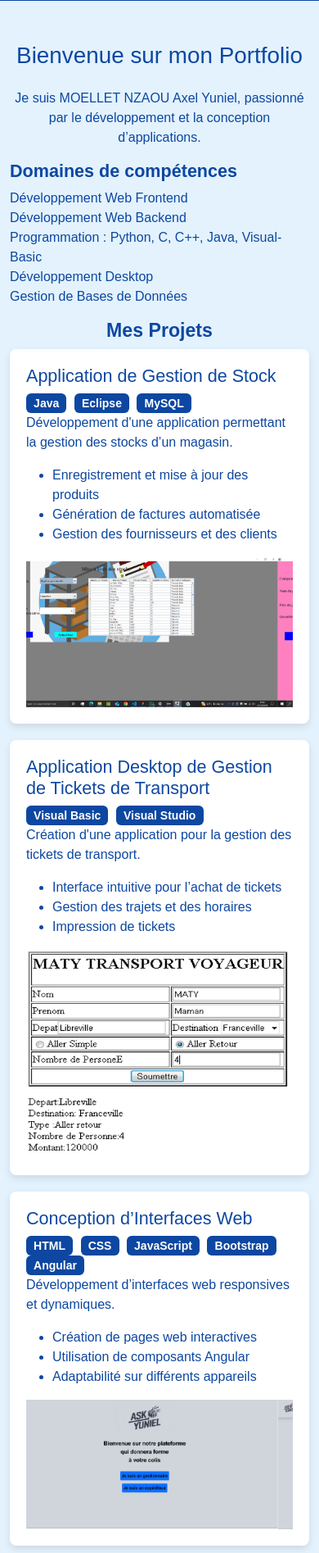
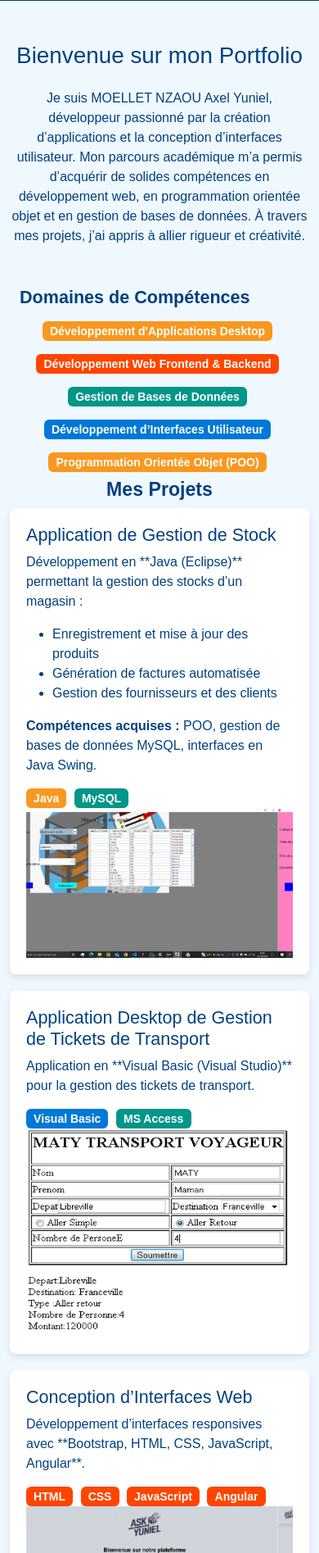
Before and after one commit to Yuniel241/Portfolio, a plain HTML site: page index.html in a window 390 px wide. Shown: the part 105-2000 px from the top of the page at 82% size. Drawn offline with nearby package versions, Linux system fonts and the light colour scheme.

Commit message:
Update index.html

```diff
--- a/index.html
+++ b/index.html
@@ -7,16 +7,20 @@
     <link rel="stylesheet" href="https://cdn.jsdelivr.net/npm/bootstrap@5.3.0/dist/css/bootstrap.min.css">
     <script src="https://cdn.jsdelivr.net/npm/bootstrap@5.3.0/dist/js/bootstrap.bundle.min.js"></script>
     <style>
-        body { font-family: Arial, sans-serif; background-color: #e3f2fd; color: #0d47a1; }
+        body { font-family: Arial, sans-serif; background-color: #f0f8ff; color: #004080; }
         .container { margin-top: 50px; }
         .project-card { background: white; box-shadow: 0px 4px 10px rgba(0, 0, 0, 0.1); border-radius: 8px; padding: 20px; margin-bottom: 20px; }
         .carousel img { max-height: 400px; object-fit: contain; }
-        h1, h4 { color: #0d47a1; }
-        .badge { font-size: 14px; margin-right: 5px; background-color: #0d47a1; color: white; }
+        h1, h4 { color: #004080; }
+        .badge { font-size: 14px; margin-right: 5px; }
+        .badge-java { background-color: #f89820; }
+        .badge-vb { background-color: #0078d7; }
+        .badge-web { background-color: #ff4500; }
+        .badge-db { background-color: #009688; }
     </style>
 </head>
 <body>
-    <nav class="navbar navbar-expand-lg navbar-dark" style="background-color: #0d47a1;">
+    <nav class="navbar navbar-expand-lg navbar-dark" style="background-color: #004080;">
         <div class="container">
             <a class="navbar-brand text-white" href="#">Mon Portfolio</a>
         </div>
@@ -24,84 +28,73 @@
 
     <div class="container">
         <h1 class="text-center mb-4">Bienvenue sur mon Portfolio</h1>
-        <p class="text-center">Je suis MOELLET NZAOU Axel Yuniel, passionné par le développement et la conception d’applications.</p>
+        <p class="text-center">Je suis MOELLET NZAOU Axel Yuniel, développeur passionné par la création d’applications et la conception d’interfaces utilisateur. Mon parcours académique m’a permis d’acquérir de solides compétences en développement web, en programmation orientée objet et en gestion de bases de données. À travers mes projets, j’ai appris à allier rigueur et créativité.</p>
 
-        <h4 class="fw-bold">Domaines de compétences</h4>
-        <ul class="list-unstyled">
-            <li>Développement Web Frontend</li>
-            <li>Développement Web Backend</li>
-            <li>Programmation : Python, C, C++, Java, Visual-Basic</li>
-            <li>Développement Desktop</li>
-            <li>Gestion de Bases de Données</li>
-        </ul>
+        <div class="container">
+            <h4 class="fw-bold">Domaines de Compétences</h4>
+            <div class="row text-center">
+                <div class="col-md-4 p-2"><span class="badge badge-java">Développement d'Applications Desktop</span></div>
+                <div class="col-md-4 p-2"><span class="badge badge-web">Développement Web Frontend & Backend</span></div>
+                <div class="col-md-4 p-2"><span class="badge badge-db">Gestion de Bases de Données</span></div>
+                <div class="col-md-4 p-2"><span class="badge badge-vb">Développement d’Interfaces Utilisateur</span></div>
+                <div class="col-md-4 p-2"><span class="badge badge-java">Programmation Orientée Objet (POO)</span></div>
+            </div>
+        </div>
 
-        <h3 class="fw-bold text-center">Mes Projets</h3>
-
+        <div class="d-flex flex-column align-items-center">
+          <h3 class="fw-bold">Mes Projets</h3>
+            <div class="col-md-8">
                 <div class="project-card">
                     <h4>Application de Gestion de Stock</h4>
-            <span class="badge">Java</span>
-            <span class="badge">Eclipse</span>
-            <span class="badge">MySQL</span>
-            <p>Développement d'une application permettant la gestion des stocks d’un magasin.</p>
+                    <p>Développement en **Java (Eclipse)** permettant la gestion des stocks d’un magasin :</p>
                     <ul>
                         <li>Enregistrement et mise à jour des produits</li>
                         <li>Génération de factures automatisée</li>
                         <li>Gestion des fournisseurs et des clients</li>
                     </ul>
+                    <p><strong>Compétences acquises :</strong> POO, gestion de bases de données MySQL, interfaces en Java Swing.</p>
+                    <span class="badge badge-java">Java</span>
+                    <span class="badge badge-db">MySQL</span>
                     <div id="carouselJava" class="carousel slide" data-bs-ride="carousel">
                         <div class="carousel-inner">
-                    <div class="carousel-item active"><img src="images/java (1).png" class="d-block w-100" alt="Java Project 1"></div>
-                    <div class="carousel-item"><img src="images/java (2).png" class="d-block w-100" alt="Java Project 2"></div>
-                    <div class="carousel-item"><img src="images/java (3).png" class="d-block w-100" alt="Java Project 3"></div>
-                    <div class="carousel-item"><img src="images/java (4).png" class="d-block w-100" alt="Java Project 4"></div>
-                    <div class="carousel-item"><img src="images/java (5).png" class="d-block w-100" alt="Java Project 5"></div>
+                            <div class="carousel-item active"><img src="images/java (1).png" class="d-block w-100"></div>
+                            <div class="carousel-item"><img src="images/java (2).png" class="d-block w-100"></div>
                         </div>
                     </div>
                 </div>
-
+            </div>
+            <div class="col-md-8">
                 <div class="project-card">
                     <h4>Application Desktop de Gestion de Tickets de Transport</h4>
-            <span class="badge">Visual Basic</span>
-            <span class="badge">Visual Studio</span>
-            <p>Création d'une application pour la gestion des tickets de transport.</p>
-            <ul>
-                <li>Interface intuitive pour l’achat de tickets</li>
-                <li>Gestion des trajets et des horaires</li>
-                <li>Impression de tickets</li>
-            </ul>
-            <img src="images/vsb.png" class="img-fluid" alt="Visual Basic Project">
+                    <p>Application en **Visual Basic (Visual Studio)** pour la gestion des tickets de transport.</p>
+                    <span class="badge badge-vb">Visual Basic</span>
+                    <span class="badge badge-db">MS Access</span>
+                    <img src="images/vsb.png" class="img-fluid">
                 </div>
-
+            </div>
+            <div class="col-md-8">
                 <div class="project-card">
                     <h4>Conception d’Interfaces Web</h4>
-            <span class="badge">HTML</span>
-            <span class="badge">CSS</span>
-            <span class="badge">JavaScript</span>
-            <span class="badge">Bootstrap</span>
-            <span class="badge">Angular</span>
-            <p>Développement d’interfaces web responsives et dynamiques.</p>
-            <ul>
-                <li>Création de pages web interactives</li>
-                <li>Utilisation de composants Angular</li>
-                <li>Adaptabilité sur différents appareils</li>
-            </ul>
+                    <p>Développement d’interfaces responsives avec **Bootstrap, HTML, CSS, JavaScript, Angular**.</p>
+                    <span class="badge badge-web">HTML</span>
+                    <span class="badge badge-web">CSS</span>
+                    <span class="badge badge-web">JavaScript</span>
+                    <span class="badge badge-web">Angular</span>
                     <div id="carouselWeb" class="carousel slide" data-bs-ride="carousel">
                         <div class="carousel-inner">
-                    <div class="carousel-item active"><img src="images/web (1).png" class="d-block w-100" alt="Web Project 1"></div>
-                    <div class="carousel-item"><img src="images/web (2).png" class="d-block w-100" alt="Web Project 2"></div>
-                    <div class="carousel-item"><img src="images/web (3).png" class="d-block w-100" alt="Web Project 3"></div>
-                    <div class="carousel-item"><img src="images/web (4).png" class="d-block w-100" alt="Web Project 4"></div>
-                    <div class="carousel-item"><img src="images/web (5).png" class="d-block w-100" alt="Web Project 5"></div>
-                    <div class="carousel-item"><img src="images/web (6).png" class="d-block w-100" alt="Web Project 6"></div>
+                            <div class="carousel-item active"><img src="images/web (1).png" class="d-block w-100"></div>
+                            <div class="carousel-item"><img src="images/web (2).png" class="d-block w-100"></div>
+                        </div>
+                    </div>
                 </div>
             </div>
         </div>
 
         <div class="text-center mt-5">
             <h4>Contact</h4>
-            <p><strong>Email :</strong> <a href="mailto:axelmoellet594@gmail.com" target="_blank">axelmoellet594@gmail.com</a></p>
+            <p><strong>Email :</strong> <a href="mailto:axelmoellet594@gmail.com">axelmoellet594@gmail.com</a></p>
             <p><strong>Téléphone :</strong> +241 76 59 36 25 | +241 66 21 56 40</p>
-            <p><strong>LinkedIn :</strong> <a href="https://www.linkedin.com/in/axel-yuniel/" target="_blank">MOELLET NZAOU Axel Yuniel</a></p>
+            <p><strong>LinkedIn :</strong> <a href="https://www.linkedin.com/in/axel-yuniel/">MOELLET NZAOU Axel Yuniel</a></p>
             <p><strong>Localisation :</strong> Libreville, PK 12</p>
         </div>
     </div>
```
Lines whose indentation alone changed are shown as unchanged.
